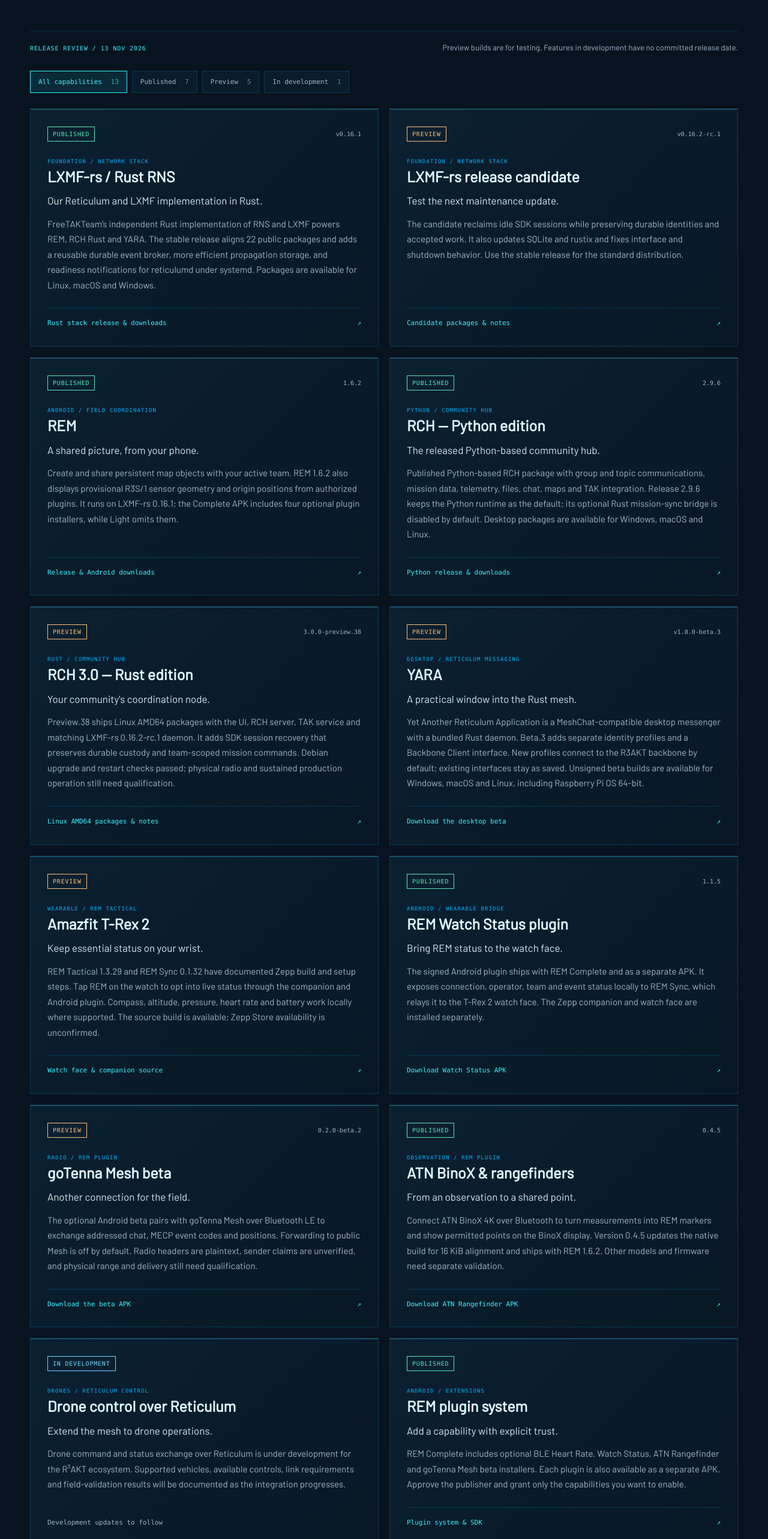
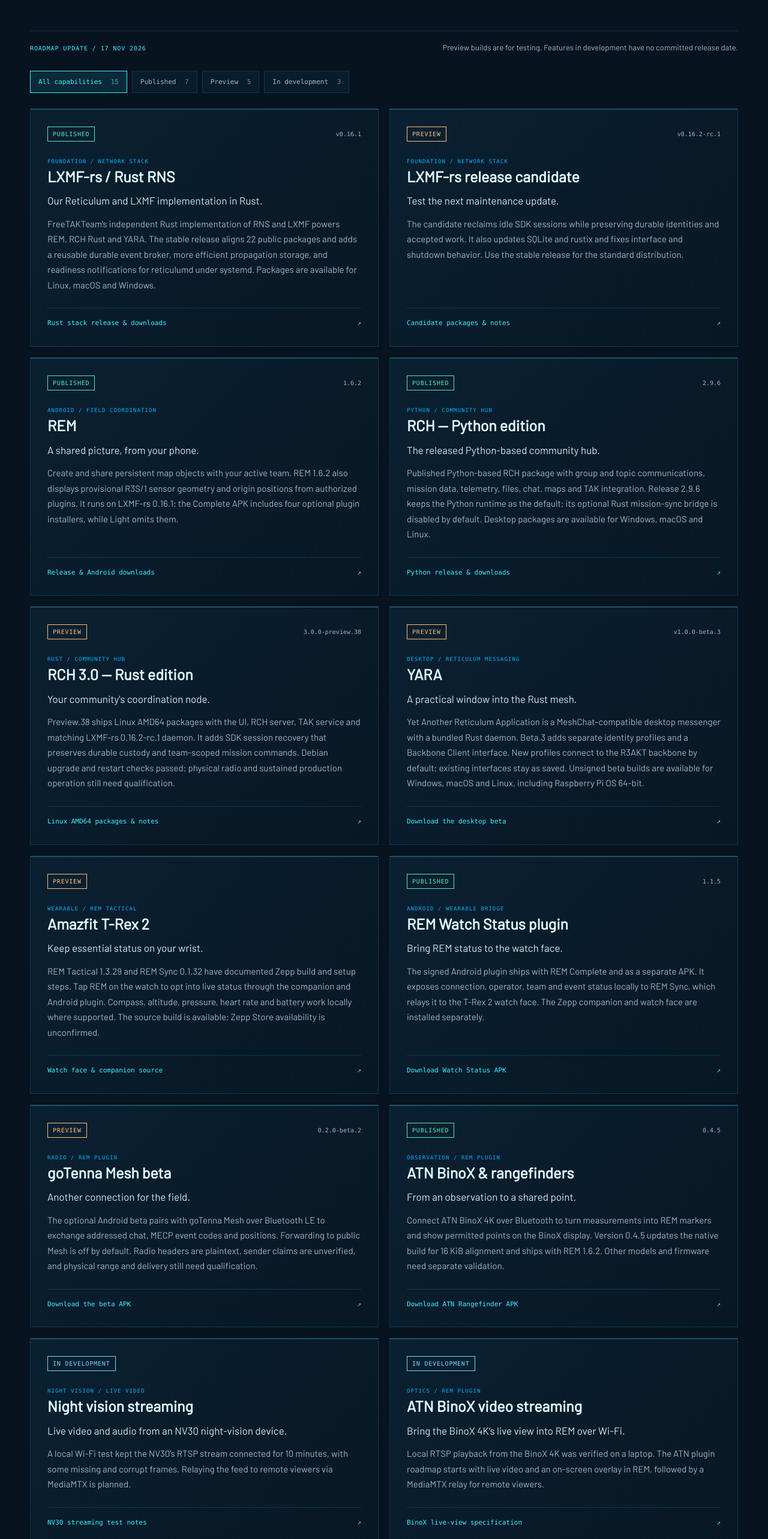
Before and after one commit to FreeTAKTeam/R3AKT, a React (Vite) app in the folder website/: page / in a window 1280 px wide. Shown: the part 4960-7526 px from the top of the page at 60% size. Built offline with nearby package versions, Linux system fonts and the light colour scheme.

Commit message:
Add NV30 and BinoX video streaming to the site roadmap

```diff
--- a/website/app/feature-roadmap.tsx
+++ b/website/app/feature-roadmap.tsx
@@ -14,7 +14,7 @@ export default function FeatureRoadmap({ language }: { language: Language }) {
         <div><p className="section-kicker">02 / {t("CAPABILITIES & ROADMAP", "CAPACITÀ E ROADMAP")}</p><h2>{t("Available today.", "Disponibile oggi.")}<br /><span>{t("Taking shape next.", "In arrivo domani.")}</span></h2></div>
         <p>{t("From Android and desktop to radios, wearables and field sensors. Follow what is released, what you can test and what comes next.", "Da Android e desktop a radio, dispositivi indossabili e sensori. Scopri cosa è rilasciato, cosa puoi provare e cosa arriverà.")}</p>
       </div>
-      <div className="roadmap-meta"><span>{t("RELEASE REVIEW", "AGGIORNAMENTO RELEASE")} / <time dateTime="2026-11-13">13 NOV 2026</time></span><p>{t("Preview builds are for testing. Features in development have no committed release date.", "Le anteprime sono per i test. Le funzioni in sviluppo non hanno una data di rilascio confermata.")}</p></div>
+      <div className="roadmap-meta"><span>{t("ROADMAP UPDATE", "AGGIORNAMENTO ROADMAP")} / <time dateTime="2026-11-17">17 NOV 2026</time></span><p>{t("Preview builds are for testing. Features in development have no committed release date.", "Le anteprime sono per i test. Le funzioni in sviluppo non hanno una data di rilascio confermata.")}</p></div>
       <div className="roadmap-filters" role="group" aria-label={t("Filter capabilities by status", "Filtra capacità per stato")}>
         {(["all", "published", "preview", "development", "soon", "planned"] as const).filter(status => status === "all" || features.some(feature => feature.status === status)).map(status => <button key={status} aria-pressed={filter === status} onClick={() => setFilter(status)}>{status === "all" ? t("All capabilities", "Tutte le capacità") : statusLabels[status][language]} <span>{status === "all" ? features.length : features.filter(feature => feature.status === status).length}</span></button>)}
       </div>
@@ -22,7 +22,7 @@ export default function FeatureRoadmap({ language }: { language: Language }) {
       <div className="feature-grid">
         {visible.map(feature => <article className="feature-card" key={feature.id}>
           <div className="feature-top"><span className={`feature-status ${feature.status}`}>{statusLabels[feature.status][language]}</span>{feature.version && <span className="feature-version">{feature.version}</span>}</div>
-          <p className="feature-type">{feature.type}</p><h3>{feature.name}</h3><p className="feature-summary">{feature.summary[language]}</p><p className="feature-detail">{feature.detail[language]}</p>
+          <p className="feature-type">{feature.type}</p><h3>{typeof feature.name === "string" ? feature.name : feature.name[language]}</h3><p className="feature-summary">{feature.summary[language]}</p><p className="feature-detail">{feature.detail[language]}</p>
           {feature.url ? <a href={feature.url} target="_blank" rel="noreferrer">{feature.link?.[language]} <span aria-hidden="true">↗</span></a> : <p className="feature-pending">{feature.status === "development" ? t("Development updates to follow", "Seguiranno aggiornamenti sullo sviluppo") : t("Release details coming soon", "Dettagli del rilascio a breve")}</p>}
         </article>)}
       </div>
--- a/website/app/features.ts
+++ b/website/app/features.ts
@@ -13,7 +13,7 @@ export const statusLabels: Record<Status, Copy> = {
   planned: { en: "Planned", it: "Pianificato" },
 };
 
-export const features: { id: string; name: string; type: string; status: Status; version?: string; summary: Copy; detail: Copy; url?: string; link?: Copy }[] = [
+export const features: { id: string; name: string | Copy; type: string; status: Status; version?: string; summary: Copy; detail: Copy; url?: string; link?: Copy }[] = [
   {
     id: "rns", name: "LXMF-rs / Rust RNS", type: "FOUNDATION / NETWORK STACK", status: "published", version: lxmfStable.tag,
     summary: { en: "Our Reticulum and LXMF implementation in Rust.", it: "La nostra implementazione Reticulum e LXMF in Rust." },
@@ -75,6 +75,18 @@ export const features: { id: string; name: string; type: string; status: Status;
     url: remAsset("atn-rangefinder.apk"), link: { en: "Download ATN Rangefinder APK", it: "Scarica l’APK ATN Rangefinder" },
   },
   {
+    id: "night-vision-streaming", name: { en: "Night vision streaming", it: "Streaming da visore notturno" }, type: "NIGHT VISION / LIVE VIDEO", status: "development",
+    summary: { en: "Live video and audio from an NV30 night-vision device.", it: "Video e audio in diretta da un visore notturno NV30." },
+    detail: { en: "A local Wi-Fi test kept the NV30’s RTSP stream connected for 10 minutes, with some missing and corrupt frames. Relaying the feed to remote viewers via MediaMTX is planned.", it: "In una prova su Wi-Fi locale, il flusso RTSP dell’NV30 è rimasto attivo per 10 minuti, con alcuni fotogrammi mancanti o corrotti. È previsto l’inoltro a spettatori remoti tramite MediaMTX." },
+    url: "https://github.com/FreeTAKTeam/atn-rangefinder/blob/3ce2aa60e70ffa6a3d6ed2ce4d63d98e988c02a1/docs/nv30-wifi-interface.md#long-run-test-2026-11-16", link: { en: "NV30 streaming test notes", it: "Note sul test di streaming NV30" },
+  },
+  {
+    id: "binox-video-streaming", name: { en: "ATN BinoX video streaming", it: "Streaming video da ATN BinoX" }, type: "OPTICS / REM PLUGIN", status: "development",
+    summary: { en: "Bring the BinoX 4K’s live view into REM over Wi-Fi.", it: "Porta la vista in diretta del BinoX 4K in REM via Wi-Fi." },
+    detail: { en: "Local RTSP playback from the BinoX 4K was verified on a laptop. The ATN plugin roadmap starts with live video and an on-screen overlay in REM, followed by a MediaMTX relay for remote viewers.", it: "La riproduzione RTSP locale dal BinoX 4K è stata verificata su un portatile. La roadmap del plugin ATN prevede prima il video in diretta con informazioni sovrapposte in REM, poi l’inoltro a spettatori remoti tramite MediaMTX." },
+    url: "https://github.com/FreeTAKTeam/atn-rangefinder/blob/3ce2aa60e70ffa6a3d6ed2ce4d63d98e988c02a1/docs/goals/binox-live-view/spec.md", link: { en: "BinoX live-view specification", it: "Specifica della vista in diretta BinoX" },
+  },
+  {
     id: "drones", name: "Drone control over Reticulum", type: "DRONES / RETICULUM CONTROL", status: "development",
     summary: { en: "Extend the mesh to drone operations.", it: "Estendi la mesh alle operazioni con droni." },
     detail: { en: "Drone command and status exchange over Reticulum is under development for the R³AKT ecosystem. Supported vehicles, available controls, link requirements and field-validation results will be documented as the integration progresses.", it: "Lo scambio di comandi e stato dei droni su Reticulum è in sviluppo per l’ecosistema R³AKT. Veicoli supportati, controlli disponibili, requisiti di collegamento e risultati delle prove sul campo saranno documentati con l’avanzare dell’integrazione." },
```
